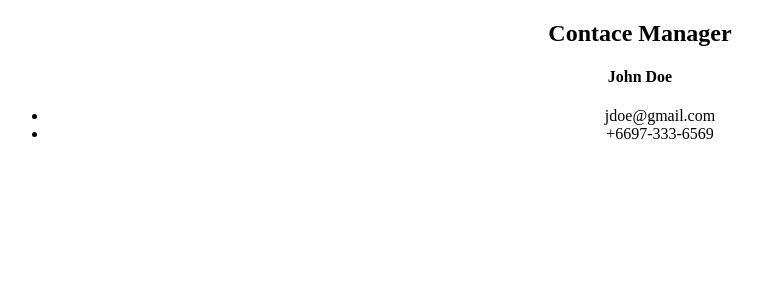
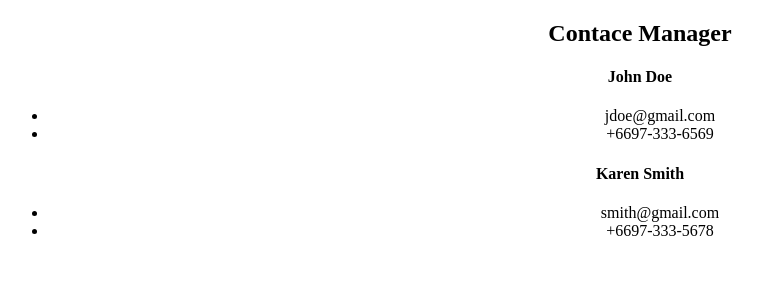
Before and after one commit to khunemz/client-panel, a React (Create React App) app: page / in a window 1280 px wide. Shown: the top 300 px of the page, without its empty margins (0-763 px from the left). Built offline with nearby package versions, Linux system fonts and the light colour scheme.

Commit message:
feat/assign props to list of params

```diff
--- a/src/App.js
+++ b/src/App.js
@@ -11,6 +11,11 @@ function App() {
         email="jdoe@gmail.com"
         phone="+6697-333-6569"
       />
+
+      <Contact name="Karen Smith"
+        email="smith@gmail.com"
+        phone="+6697-333-5678"
+      />
     </div>
   );
 }
--- a/src/components/Contact.js
+++ b/src/components/Contact.js
@@ -1,13 +1,14 @@
 import React, { Component } from 'react'
 
 export default class Contact extends Component {
-    render() {
+        render() {
+        const { name , email , phone } = this.props;
         return (
             <div>
-                <h4>{this.props.name}</h4>
+                <h4>{name}</h4>
                 <ul>
-                    <li>{this.props.email}</li>
-                    <li>{this.props.phone}</li>
+                    <li>{email}</li>
+                    <li>{phone}</li>
                 </ul>
             </div>
         )
```
